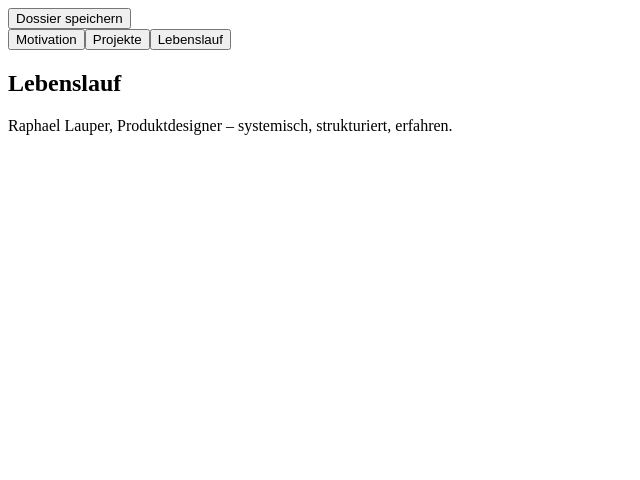
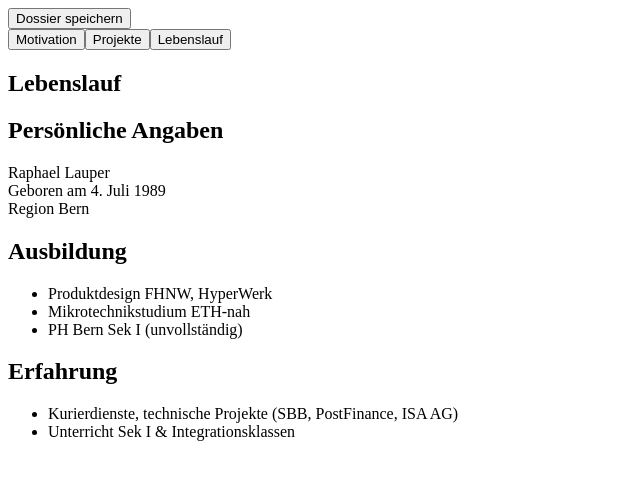
Before and after one commit to raphaellauper/bewerbungRL4789, a React (Vite) app: page / in a window 1280 px wide. Both pictures are taken after a click on the button "Lebenslauf". Shown: the top 480 px of the page, without its empty margins (0-640 px from the left). Built offline with nearby package versions, Linux system fonts and the light colour scheme.

Commit message:
Update Lebenslauf.jsx

```diff
--- a/src/Lebenslauf.jsx
+++ b/src/Lebenslauf.jsx
@@ -1,8 +1,20 @@
 export default function Lebenslauf() {
   return (
-    <section>
-      <h1 className="text-2xl font-bold mb-4">Lebenslauf</h1>
-      <p>Raphael Lauper, Produktdesigner – systemisch, strukturiert, erfahren.</p>
+    <section className="p-8 max-w-3xl mx-auto text-lg leading-relaxed space-y-6">
+      <h1 className="text-3xl font-bold mb-6">Lebenslauf</h1>
+      <h2 className="text-xl font-semibold">Persönliche Angaben</h2>
+      <p>Raphael Lauper<br />Geboren am 4. Juli 1989<br />Region Bern</p>
+      <h2 className="text-xl font-semibold">Ausbildung</h2>
+      <ul className="list-disc ml-6">
+        <li>Produktdesign FHNW, HyperWerk</li>
+        <li>Mikrotechnikstudium ETH-nah</li>
+        <li>PH Bern Sek I (unvollständig)</li>
+      </ul>
+      <h2 className="text-xl font-semibold">Erfahrung</h2>
+      <ul className="list-disc ml-6">
+        <li>Kurierdienste, technische Projekte (SBB, PostFinance, ISA AG)</li>
+        <li>Unterricht Sek I & Integrationsklassen</li>
+      </ul>
     </section>
   );
 }
```
